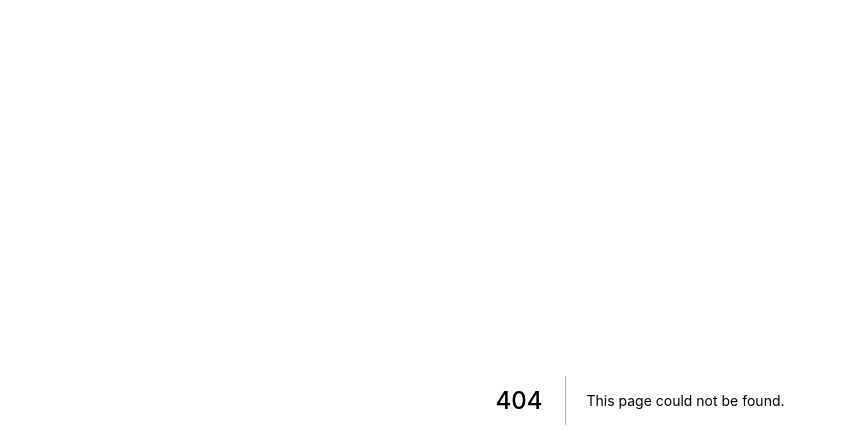
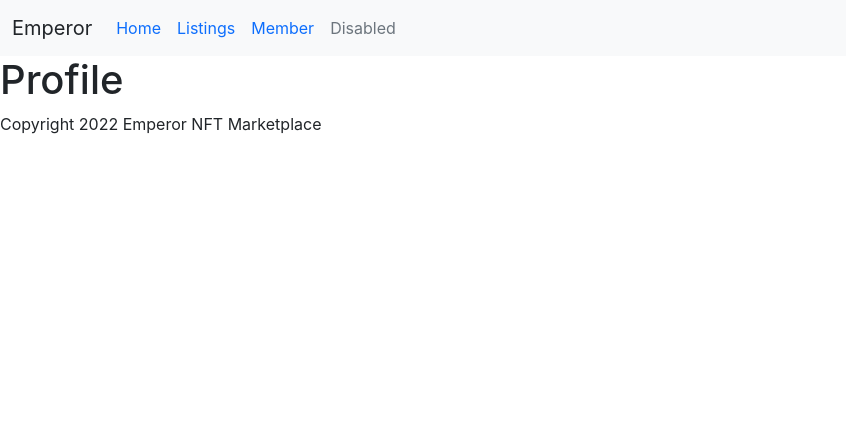
Before and after one commit to bevis-lin/emperor-portal, a Next.js app: page /member/profile in a window 1280 px wide. Before the commit this address had no page. Shown: the top 448 px of the page, without its empty margins (0-846 px from the left). Built offline with nearby package versions, Linux system fonts and the light colour scheme.

Commit message:
fisrt commit

```diff
--- /dev/null
+++ b/comps/Footer.js
@@ -0,0 +1,5 @@
+const Footer = () => {
+  return <div>Copyright 2022 Emperor NFT Marketplace</div>;
+};
+
+export default Footer;
--- /dev/null
+++ b/comps/Layout.js
@@ -0,0 +1,14 @@
+import Footer from './Footer';
+import Navbar from './Navbar';
+
+const Layout = ({ children }) => {
+  return (
+    <div className="content">
+      <Navbar />
+      {children}
+      <Footer />
+    </div>
+  );
+};
+
+export default Layout;
--- /dev/null
+++ b/comps/Navbar.js
@@ -0,0 +1,54 @@
+import Link from 'next/link';
+
+const Navbar = () => {
+  return (
+    <nav class="navbar navbar-expand-lg bg-light">
+      <div class="container-fluid">
+        <a class="navbar-brand" href="#">
+          Emperor
+        </a>
+        <button
+          class="navbar-toggler"
+          type="button"
+          data-bs-toggle="collapse"
+          data-bs-target="#navbarNav"
+          aria-controls="navbarNav"
+          aria-expanded="false"
+          aria-label="Toggle navigation"
+        >
+          <span class="navbar-toggler-icon"></span>
+        </button>
+        <div class="collapse navbar-collapse" id="navbarNav">
+          <ul class="navbar-nav">
+            <li class="nav-item">
+              <Link href="/">
+                <a class="nav-link active" aria-current="page" href="#">
+                  Home
+                </a>
+              </Link>
+            </li>
+            <li class="nav-item">
+              <Link href="/listings">
+                <a class="nav-link" href="#">
+                  Listings
+                </a>
+              </Link>
+            </li>
+            <li class="nav-item">
+              <Link href="/member">
+                <a class="nav-link" href="#">
+                  Member
+                </a>
+              </Link>
+            </li>
+            <li class="nav-item">
+              <a class="nav-link disabled">Disabled</a>
+            </li>
+          </ul>
+        </div>
+      </div>
+    </nav>
+  );
+};
+
+export default Navbar;
--- a/package.json
+++ b/package.json
@@ -9,6 +9,7 @@
     "lint": "next lint"
   },
   "dependencies": {
+    "bootstrap": "^5.1.3",
     "next": "12.2.0",
     "react": "18.2.0",
     "react-dom": "18.2.0"
--- a/pages/_app.js
+++ b/pages/_app.js
@@ -1,7 +1,19 @@
-import '../styles/globals.css'
+import 'bootstrap/dist/css/bootstrap.css';
+import Layout from '../comps/Layout';
+import Head from 'next/head';
+import '../styles/globals.css';
 
 function MyApp({ Component, pageProps }) {
-  return <Component {...pageProps} />
+  return (
+    <>
+      <Head>
+        <meta name="viewport" content="width=device-width, initial-scale=1" />
+      </Head>
+      <Layout>
+        <Component {...pageProps} />
+      </Layout>
+    </>
+  );
 }
 
-export default MyApp
+export default MyApp;
--- /dev/null
+++ b/pages/member/index.js
@@ -0,0 +1,5 @@
+const Member = () => {
+  return <div>Member Page</div>;
+};
+
+export default Member;
--- /dev/null
+++ b/pages/member/profile.js
@@ -0,0 +1,9 @@
+const Profile = () => {
+  return (
+    <div>
+      <h1>Profile</h1>
+    </div>
+  );
+};
+
+export default Profile;
```
Also changed, not shown: pages/index.js (+6 -17 lines), pages/listings.js (added, +26 -0 lines), 1 other file (tests, documents, lock files or other folders).
